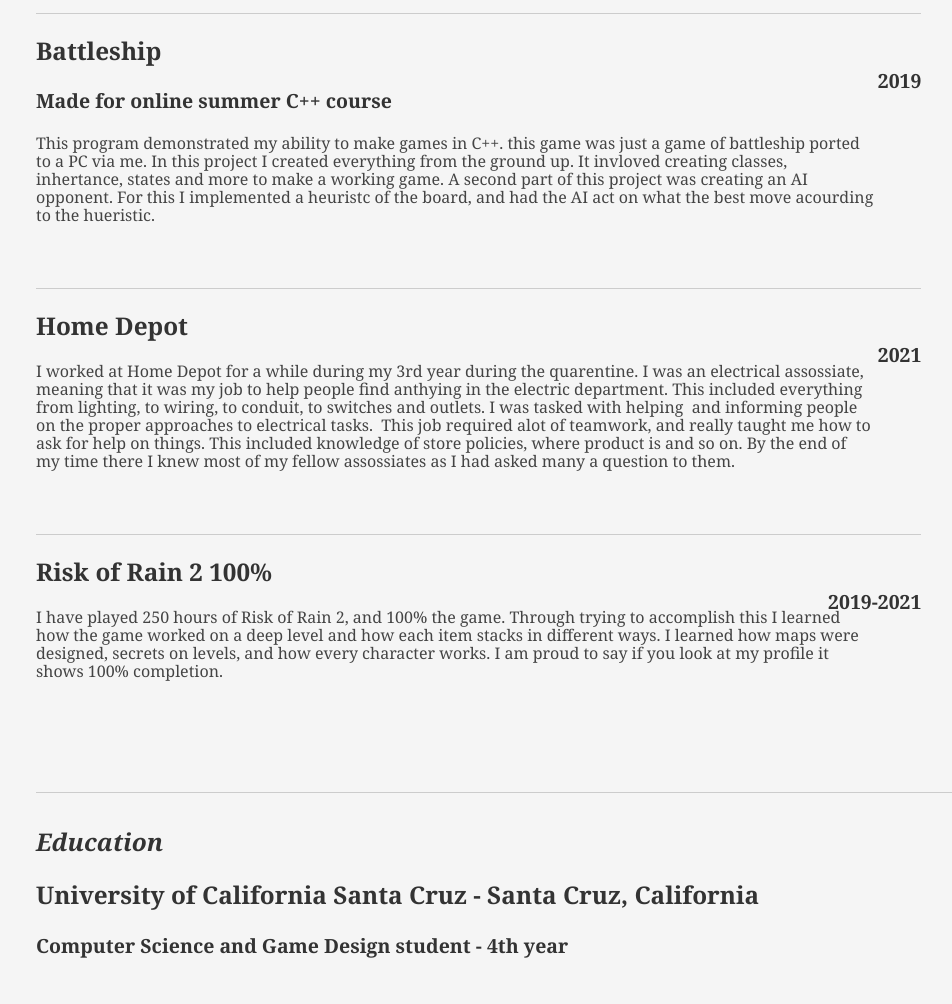
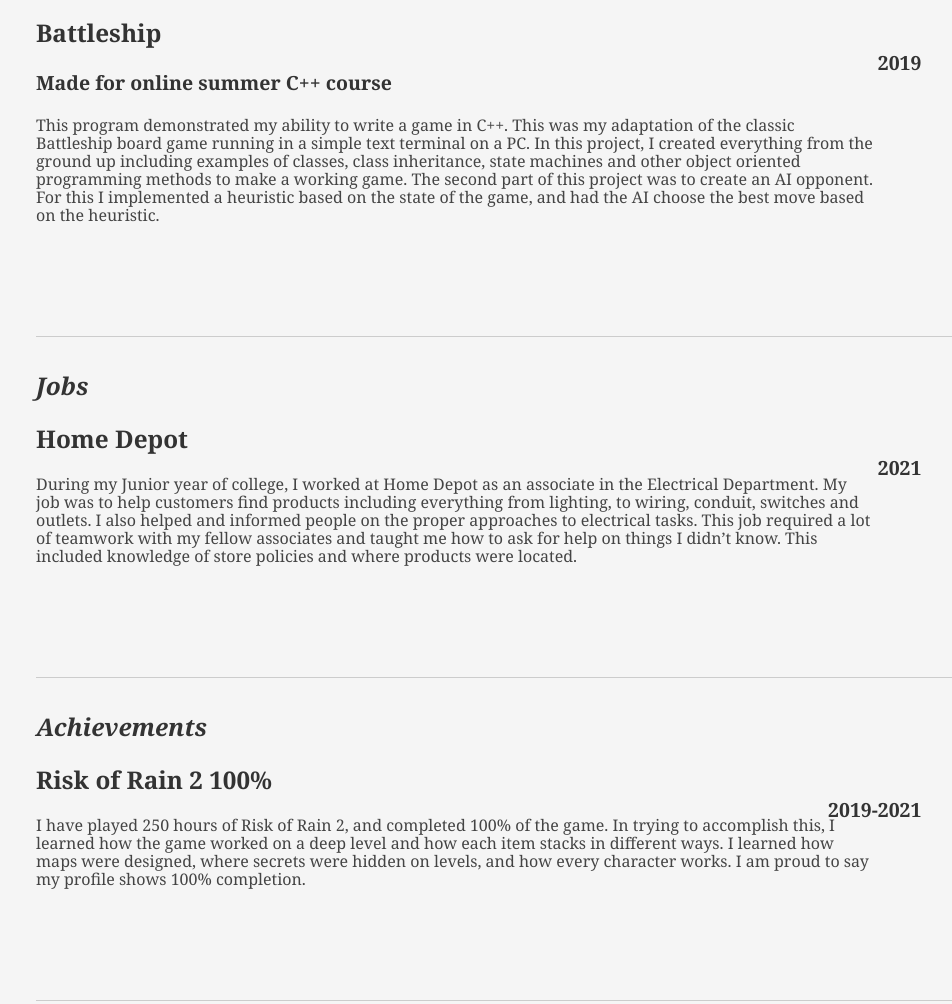
Before and after one commit to DavidMayfield1818/Resume, a plain HTML site: page index.html in a window 1280 px wide. Shown: the part 1893-2897 px from the top of the page, without its empty margins (52-1004 px from the left). Drawn offline with Linux system fonts and the light colour scheme; a small style sheet from the web is missing.

Commit message:
added polish

```diff
--- a/index.html
+++ b/index.html
@@ -84,17 +84,17 @@
 							</ul>
 
 							<ul class="talent">
-							  <li>Git Hub</li>
+							  <li>GitHub</li>
 								<li>Discord</li>
 								<li>Unity</li>
-								<li class="last">Microsoft Office Suite&nbsp;</li>
+								<li class="last">Microsoft Office Suite</li>
 							</ul>
 
 							<ul class="talent">
 							  <li>Adobe Creative Suite</li>
 								<li>3ds Max</li>
-								<li>Linus</li>
-								<li class="last">Oracle Virtual Box</li>
+								<li>Linux</li>
+								<li class="last">Oracle VirtualBox</li>
 						  </ul>
 						</div>
 					</div><!--// .yui-gf-->
@@ -111,7 +111,7 @@
 								<h2>Alien Soccer</h2>
 								<h3>Made for CMPM 120</h3>
 							  <h4>2021</h4>
-							  <p>&nbsp;Alien soccer was a project for my class where the goal was to make an infinite runner. The out come was a game where alien would sacrifice themselves to try and kick their precious ball away from a blackhole. In the project I worked on the physics and main gameplay mechanics of kicking, and having the ball collide and attach to the players. Additionally the&nbsp; blackhole details of falling ito the center was developed by me. All in all this project was done in a group, with me as the lead. I learned alot about hosting a github repository for multiple people through this assignment.&nbsp; &nbsp;</p>
+							  <p>The goal of Alien soccer was to create an infinite runner game. The final product was a game where the aliens sacrificed themselves to try and kick their precious ball away from a blackhole. In the project, I developed the physics and main gameplay of the ball mechanics such as kicking, collisions, and attachment to the aliens. Additionally I developed the mechanics of falling into the blackhole in the center. Though this project was completed in a group, I led the team. I learned a lot about hosting a GitHub repository for multiple people through this assignment.</p>
 								<a href="https://davidmayfield1818.github.io/EndlessRunner/">Alien Soccer</a>
                             </div>
 
@@ -119,30 +119,51 @@
 								<h2>Crisp-Game-Lib Games</h2>
 								<h3>Made for CMPM 170</h3>
 							  <h4>2021</h4>
-								<p>These games were made using Kenta Cho's <a href="https://github.com/abagames/crisp-game-lib">crsip-game-lib</a>. In this prject I learn how to use a brand new libaray to make 3 games all over the course of 2 weeks. I developed 3 games during this tim . The first is a game called Swoop, when the player is a bird flying in a circle trying to catch fish that jump up in the middle. This game I developed solo and was my main testing ground for learning the library. Then I got with a partner and created ItemDrop in an hour over a discord call. This game was a prime example of teamwork as start to finsih we were ina discord call, working on the same code. The last game was call IdleCats, and as far as coding goes, I set up the main structure for the game. This project was worked on by 7 people with me as the lead. In the leadership position, I focused on getting the team a goal to work towards. This involved getting game ideas from everyone as well as helping determine gameplay features and how they could be implented within the library.&nbsp; &nbsp; &nbsp; &nbsp; &nbsp; &nbsp; &nbsp; &nbsp; &nbsp; &nbsp; &nbsp; &nbsp; &nbsp;&nbsp; </p>
+								<p>These games were made using Kenta Cho's <a href="https://github.com/abagames/crisp-game-lib">crsip-game-lib</a>. In this project, I learned how to use a game library to develop 3 games over the course of 2 weeks. The first game I created is called Swoop, in which the player is a bird flying in a circle trying to catch fish that jump in the center of the circle. I developed this game solo and it served as my main testing ground for learning the library. In the second game, I worked with a partner to create ItemDrop, which was finished in just one hour. My partner and I worked very well as a team to write the code over a discord call.  The last game created was IdleCats and I was responsible for the main code structure for this game and the version control setup. I functioned as the lead for a team of 7 and focused on setting goals for the team to work towards. This involved brainstorming game ideas with everyone as well as helping determine gameplay features and how they could be implemented within the library.</p>
 							  <a href="https://davidmayfield1818.github.io/Swoop/">Swoop</a>
 							  <a href="https://davidmayfield1818.github.io/ItemDrop/">ItemDrop</a>
 							  <a href="https://davidmayfield1818.github.io/IdleCats/">IdleCats</a>
 							</div>
 
-						  <div class="job">
+						  <div class="job last">
 						    <h2>Battleship</h2>
 								<h3>Made for online summer C++ course</h3>
 								<h4>2019</h4>
-							  <p>This program demonstrated my ability to make games in C++. this game was just a game of battleship ported to a PC via me. In this project I created everything from the ground up. It invloved creating classes, inhertance, states and more to make a working game. A second part of this project was creating an AI opponent. For this I implemented a heuristc of the board, and had the AI act on what the best move acourding to the hueristic.&nbsp; &nbsp; &nbsp; &nbsp;&nbsp; </p>
+							  <p>This program demonstrated my ability to write a game in C++. This was my adaptation of the classic Battleship board game running in a simple text terminal on a PC. In this project, I created everything from the ground up including examples of classes, class inheritance, state machines and other object oriented programming methods to make a working game. The second part of this project was to create an AI opponent. For this I implemented a heuristic based on the state of the game, and had the AI choose the best move based on the heuristic.</p>
 						  </div>
+						</div><!--// .yui-u -->
+					</div><!--// .yui-gf -->
 
-							<div class="job">
+					<div class="yui-gf">
+
+						<div class="yui-u first">
+							<h2>Jobs</h2>
+						</div><!--// .yui-u -->
+
+						<div class="yui-u">
+
+							<div class="job last">
 								<h2>Home Depot</h2>
 								<h3></h3>
 								<h4>2021</h4>
-								<p>I worked at Home Depot for a while during my 3rd year during the quarentine. I was an electrical assossiate, meaning that it was my job to help people find anthying in the electric department. This included everything from lighting, to wiring, to conduit, to switches and outlets. I was tasked with helping&nbsp; and informing people on the proper approaches to electrical tasks.&nbsp; This job required alot of teamwork, and really taught me how to ask for help on things. This included knowledge of store policies, where product is and so on. By the end of my time there I knew most of my fellow assossiates as I had asked many a question to them.&nbsp; &nbsp; </p>
+								<p>During my Junior year of college, I worked at Home Depot as an associate in the Electrical Department. My job was to help customers find products including everything from lighting, to wiring, conduit, switches and outlets. I also helped and informed people on the proper approaches to electrical tasks. This job required a lot of teamwork with my fellow associates and taught me how to ask for help on things I didn’t know. This included knowledge of store policies and where products were located.
+								</p>
 							</div>
 
+						</div><!--// .yui-u -->
+					</div><!--// .yui-gf -->
+
+					<div class="yui-gf">
+
+						<div class="yui-u first">
+							<h2>Achievements</h2>
+						</div><!--// .yui-u -->
+
+						<div class="yui-u">
 							<div class="job last">
 								<h2>Risk of Rain 2 100%</h2>
 								<h4>2019-2021</h4>
-								<p>I have played 250 hours of Risk of Rain 2, and 100% the game. Through trying to accomplish this I learned how the game worked on a deep level and how each item stacks in different ways. I learned how maps were designed, secrets on levels, and how every character works. I am proud to say if you look at my profile it shows 100% completion.&nbsp; &nbsp; &nbsp;</p>
+								<p>I have played 250 hours of Risk of Rain 2, and completed 100% of the game. In trying to accomplish this, I learned how the game worked on a deep level and how each item stacks in different ways. I learned how maps were designed, where secrets were hidden on levels, and how every character works. I am proud to say my profile shows 100% completion.</p>
 							</div>
 
 						</div><!--// .yui-u -->
```
